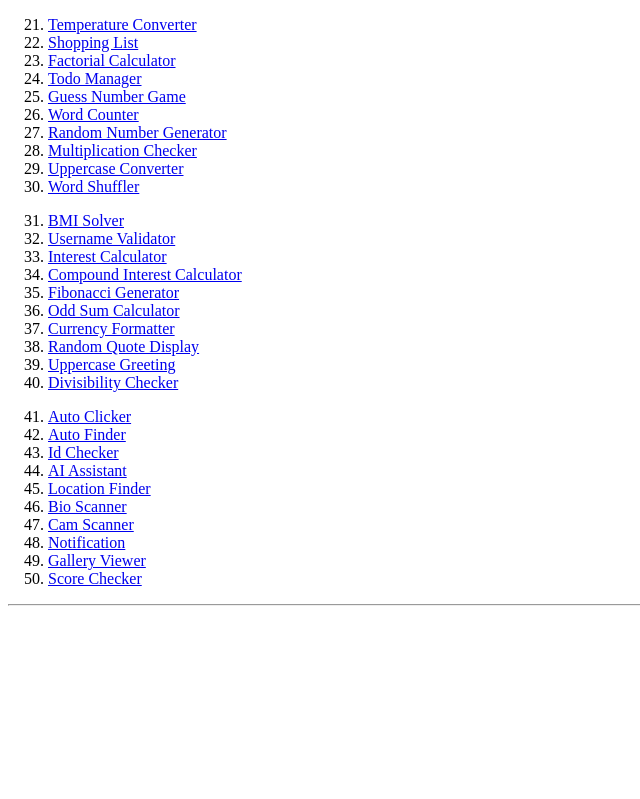
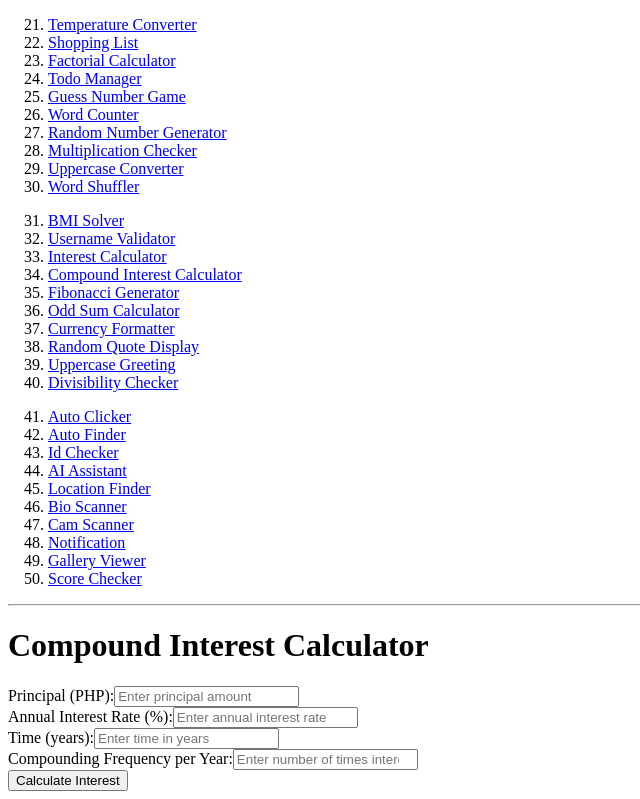
Before and after one commit to SVFC-Travel-Booking-System/Angular-Components, an Angular app: page /compound-interest-calculator in a window 1280 px wide. Before the commit this address led to /. Shown: the part 456-1255 px from the top of the page, without its empty margins (0-640 px from the left). Before the commit the page ends 1070 px from the top, so only its background shows below. Built offline with nearby package versions, Linux system fonts and the light colour scheme.

Commit message:
#34  Calculate compound interest with given parameters

```diff
--- a/src/app/app-routing.module.ts
+++ b/src/app/app-routing.module.ts
@@ -33,7 +33,7 @@ import { WordshufflerComponent } from './components/wordshuffler/wordshuffler.co
 import { BmisolverComponent } from './components/bmisolver/bmisolver.component';
 import { UsernamevalidatorComponent } from './components/usernamevalidator/usernamevalidator.component';
 import { InterestcalculatorComponent } from './components/interestcalculator/interestcalculator.component';
-
+import { CompoundinterestcalculatorComponent } from './components/compoundinterestcalculator/compoundinterestcalculator.component';
 
 
 
@@ -71,6 +71,7 @@ const routes: Routes = [
   { path: 'bmi-solver', component: BmisolverComponent },
   { path: 'username-validator', component: UsernamevalidatorComponent },
   { path: 'interest-calculator', component: InterestcalculatorComponent },
+  { path: 'compound-interest-calculator', component: CompoundinterestcalculatorComponent },
 
 ];
 
--- a/src/app/app.module.ts
+++ b/src/app/app.module.ts
@@ -37,6 +37,7 @@ import { WordshufflerComponent } from './components/wordshuffler/wordshuffler.co
 import { BmisolverComponent } from './components/bmisolver/bmisolver.component';
 import { UsernamevalidatorComponent } from './components/usernamevalidator/usernamevalidator.component';
 import { InterestcalculatorComponent } from './components/interestcalculator/interestcalculator.component';
+import { CompoundinterestcalculatorComponent } from './components/compoundinterestcalculator/compoundinterestcalculator.component';
 
 
 @NgModule({
@@ -75,6 +76,7 @@ import { InterestcalculatorComponent } from './components/interestcalculator/int
     BmisolverComponent,
     UsernamevalidatorComponent,
     InterestcalculatorComponent,
+    CompoundinterestcalculatorComponent,
 
 
 
--- /dev/null
+++ b/src/app/components/compoundinterestcalculator/compoundinterestcalculator.component.html
@@ -0,0 +1,25 @@
+<div class="container">
+    <h1>Compound Interest Calculator</h1>
+    <form (ngSubmit)="calculateCompoundInterest()">
+        <div>
+            <label for="principal">Principal (PHP):</label>
+            <input type="number" id="principal" [(ngModel)]="principal" name="principal" placeholder="Enter principal amount" required>
+        </div>
+        <div>
+            <label for="rate">Annual Interest Rate (%):</label>
+            <input type="number" id="rate" [(ngModel)]="rate" name="rate" placeholder="Enter annual interest rate" required>
+        </div>
+        <div>
+            <label for="time">Time (years):</label>
+            <input type="number" id="time" [(ngModel)]="time" name="time" placeholder="Enter time in years" required>
+        </div>
+        <div>
+            <label for="frequency">Compounding Frequency per Year:</label>
+            <input type="number" id="frequency" [(ngModel)]="frequency" name="frequency" placeholder="Enter number of times interest is compounded per year" required>
+        </div>
+        <button type="submit">Calculate Interest</button>
+    </form>
+
+    <!-- Display the calculated compound interest if available -->
+    <h3 *ngIf="compoundInterest !== null">Compound Interest: PHP {{ compoundInterest | number:'1.2-2' }}</h3>
+</div>
--- /dev/null
+++ b/src/app/components/compoundinterestcalculator/compoundinterestcalculator.component.ts
@@ -0,0 +1,26 @@
+import { Component } from '@angular/core';
+
+@Component({
+  selector: 'app-compoundinterestcalculator',
+  templateUrl: './compoundinterestcalculator.component.html',
+  styleUrl: './compoundinterestcalculator.component.css'
+})
+export class CompoundinterestcalculatorComponent {
+  principal: number | null = null; // Principal amount
+  rate: number | null = null; // Annual interest rate (in percentage)
+  time: number | null = null; // Time in years
+  frequency: number | null = null; // Number of times interest is compounded per year
+  compoundInterest: number | null = null; // Calculated compound interest
+
+  // Method to calculate compound interest
+  calculateCompoundInterest() {
+    if (this.principal !== null && this.rate !== null && this.time !== null && this.frequency !== null) {
+      const P = this.principal;
+      const r = this.rate / 100;
+      const t = this.time;
+      const n = this.frequency;
+      this.compoundInterest = P * Math.pow((1 + r / n), n * t) - P;
+    }
+  }
+
+}
```
Also changed, not shown: src/app/components/compoundinterestcalculator/compoundinterestcalculator.component.css (added), 1 other file (tests, documents, lock files or other folders).
